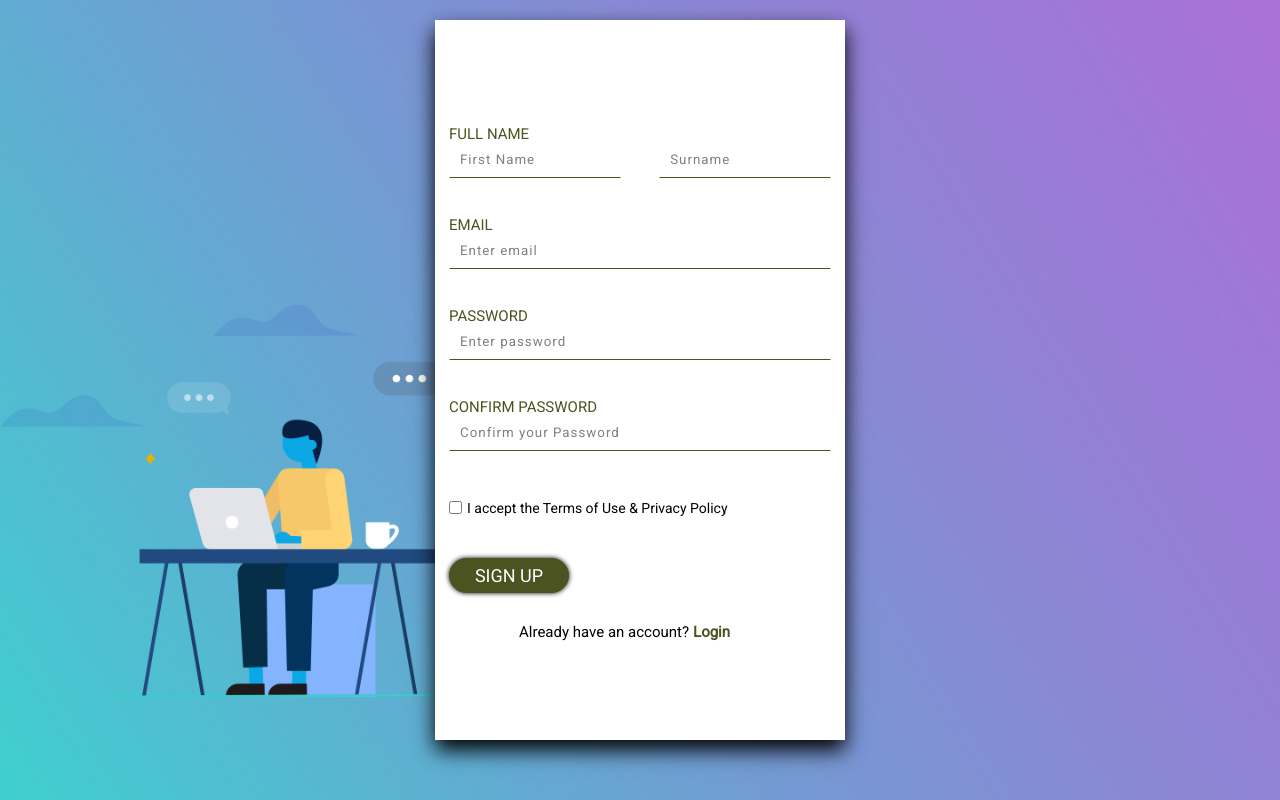
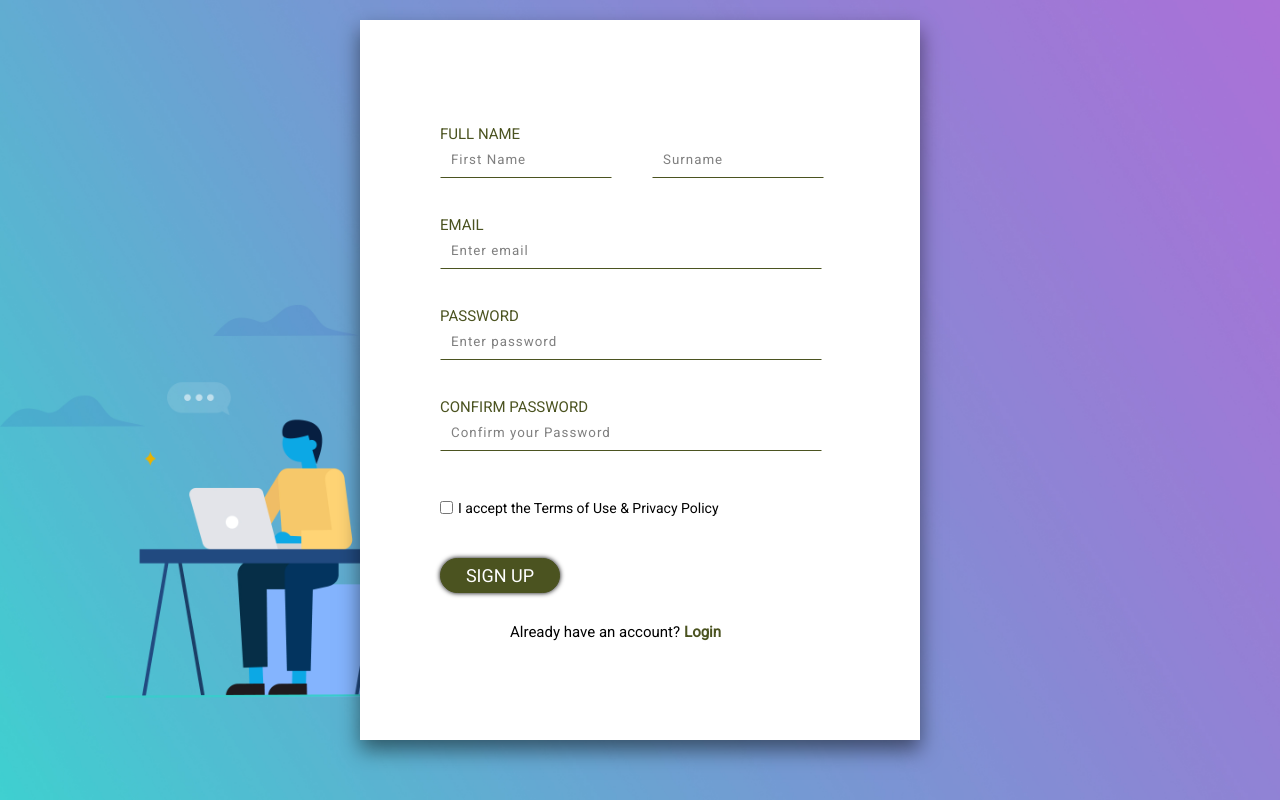
Before and after one commit to zonebyte/teamsmokey, a plain HTML site: page teamsmokeysignup.html in a window 1280 px wide. Drawn offline with Linux system fonts and the light colour scheme.

Commit message:
Update teamsmokeysignup.css

```diff
--- a/teamsmokeysignup.css
+++ b/teamsmokeysignup.css
@@ -19,11 +19,11 @@ body{
   margin-left: auto;
   margin-right: auto;
   background-color: white;
-  width:250px;
+  width:400px;
   height:70vh;
   justify-content: center;
   top:10%;
-  box-shadow: 0 10px 20px rgba(0,0,0,2);
+  box-shadow: 0 10px 20px rgba(0,0,0,0.5);
 }
 .email {
   position:relative;
```
